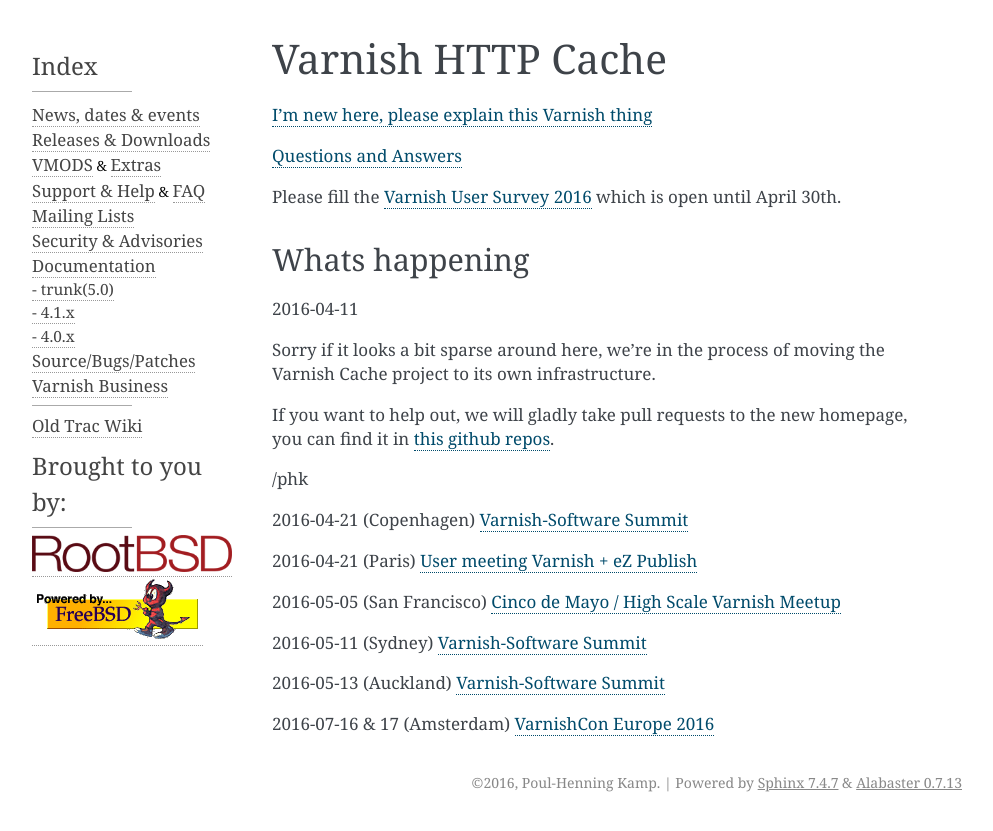
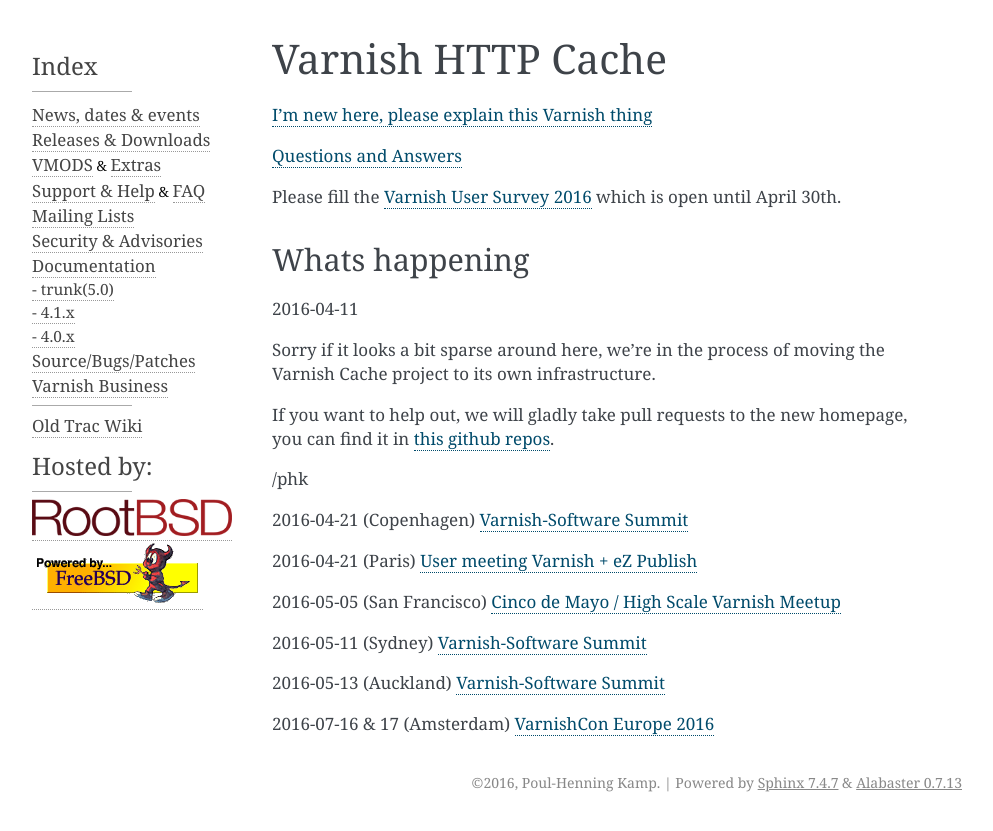
Before and after one commit to varnishcache/homepage, a Sphinx documentation site: the page built from R1/source/index.rst, in a window 1280 px wide. Shown: the top 831 px of the page, without its empty margins (148-1141 px from the left). Built offline with Sphinx 7.4.7, drawn with Linux system fonts in a browser that asks for light colours; pages that are not in the unit, such as notebooks, are missing from menus; some of the changed lines change nothing that is shown.

Commit message:
Analytics and cosmetic change
As mentioned in #8 I'm re-adding Analytics and us the opportunity to point out that the site is hosted by RootBSD, after two user asked whether they make Varnish :)

```diff
--- a/R1/source/_templates/phkbar.html
+++ b/R1/source/_templates/phkbar.html
@@ -34,7 +34,16 @@
     <hr />
     <li class="toctree-l1"><a href="/trac/wiki">Old Trac Wiki</a></li>
 </ul>
-<h3>Brought to you by:</h3>
+<h3>Hosted by:</h3>
 <hr />
 <a href="https://www.rootbsd.net"><img src="/_static/RootBSD.png"></a>
 <a href="https://www.freebsd.org"><img src="/_static/FreeBSD.gif"></a>
+
+<script>
+  (function(i,s,o,g,r,a,m){i['GoogleAnalyticsObject']=r;i[r]=i[r]||function(){
+  (i[r].q=i[r].q||[]).push(arguments)},i[r].l=1*new Date();a=s.createElement(o),
+  m=s.getElementsByTagName(o)[0];a.async=1;a.src=g;m.parentNode.insertBefore(a,m)
+  })(window,document,'script','https://www.google-analytics.com/analytics.js','ga');
+  ga('create', 'UA-16257769-1', 'auto');
+  ga('send', 'pageview');
+</script>
```
